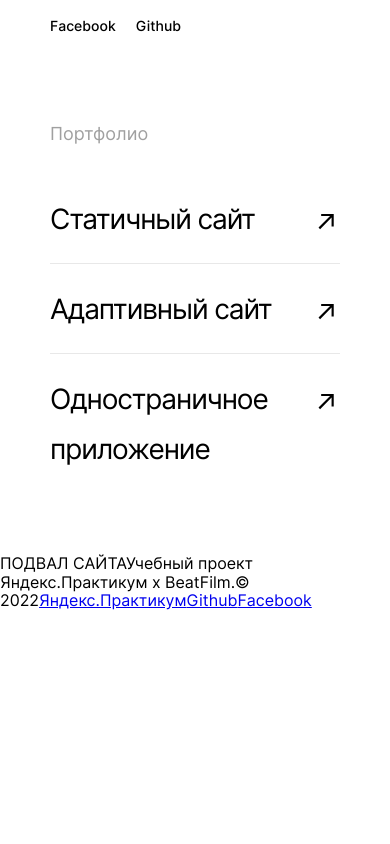
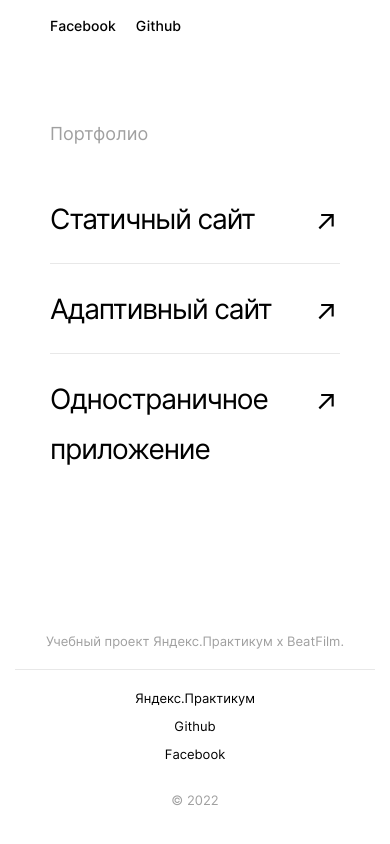
Before and after one commit to izverk/movies-explorer-frontend, a React (Create React App) app: page / in a window 390 px wide. Shown: the part 3019-3863 px from the top of the page. Before the commit the page ends 3629 px from the top, so only its background shows below. Built offline with nearby package versions, Linux system fonts and the light colour scheme.

Commit message:
feat: сверстан Footer проверено в PerfectPixel

```diff
--- a/src/components/Footer/Footer.css
+++ b/src/components/Footer/Footer.css
@@ -0,0 +1,103 @@
+.footer {
+	padding: 79px 5.5% 20px;
+}
+
+.footer__title {
+	padding: 0;
+	margin: 0 0 20px;
+	font-weight: 400;
+	font-size: 13px;
+	line-height: 16px;
+	text-align: center;
+	color: #a0a0a0;
+}
+
+.footer__container {
+	padding-top: 20px;
+	padding-bottom: 20px;
+	display: flex;
+	flex-flow: row-reverse wrap;
+	justify-content: space-between;
+	border-top: 1px solid #e8e8e8;
+}
+
+.footer__links-list {
+	padding: 0;
+	margin: 0;
+	list-style: none;
+	display: flex;
+}
+
+.footer__copyright {
+	font-weight: 400;
+	font-size: 13px;
+	line-height: 16px;
+}
+
+.footer__links-item {
+	margin: 0 20px 0 0;
+	font-weight: 400;
+	font-size: 13px;
+	line-height: 16px;
+}
+
+.footer__links-item:last-of-type {
+	margin-right: 0;
+	margin-bottom: 0;
+}
+
+.footer__link {
+	color: #000;
+	text-decoration: none;
+}
+
+@media screen and (max-width: 768px) {
+	.footer {
+		padding-left: 3.9%;
+		padding-right: 3.9%;
+		padding-bottom: 20px;
+	}
+}
+@media screen and (max-width: 580px) {
+	.footer__container {
+		justify-content: center;
+		border-top: 1px solid #e8e8e8;
+	}
+	.footer__links-list {
+		width: 100%;
+		margin-bottom: 30px;
+		flex-direction: column;
+		align-items: center;
+	}
+	.footer__copyright {
+		color: #a0a0a0;
+	}
+	.footer__links-item {
+		margin-right: 0;
+		margin-bottom: 12px;
+	}
+}
+@media screen and (max-width: 320px) {
+	.footer {
+		padding-left: 3.1%;
+		padding-right: 3.1%;
+		padding-bottom: 10px;
+	}
+	.footer__title {
+		margin-bottom: 21px;
+		font-size: 12px;
+		line-height: 15px;
+	}
+	.footer__container {
+		padding-top: 30px;
+		padding-bottom: 10px;
+	}
+	.footer__copyright {
+		font-size: 12px;
+		line-height: 15px;
+	}
+	.footer__links-item {
+		font-size: 12px;
+		line-height: 15px;
+	}
+}
--- a/src/components/Footer/Footer.js
+++ b/src/components/Footer/Footer.js
@@ -3,13 +3,32 @@ import './Footer.css';
 
 function Footer() {
     return (
-        <footer className="Footer">
-            ПОДВАЛ САЙТА
-            <span>Учебный проект Яндекс.Практикум х BeatFilm.</span>
-            <span>© 2022</span>
-            <a href='https://practicum.yandex.ru/' rel='noreferrer' target='_blank'>Яндекс.Практикум</a>
-            <a href='https://github.com/' rel='noreferrer' target='_blank'>Github</a>
-            <a href='https://www.facebook.com/' rel='noreferrer' target='_blank'>Facebook</a>
+        <footer className="footer">
+            <h2 className='footer__title'>
+                Учебный проект Яндекс.Практикум х BeatFilm.
+            </h2>
+            <div className='footer__container'>
+                <ul className='footer__links-list'>
+                    <li className='footer__links-item'>
+                        <a className='app__links footer__link' href='https://practicum.yandex.ru/' rel='noreferrer' target='_blank'>
+                            Яндекс.Практикум
+                        </a>
+                    </li>
+                    <li className='footer__links-item'>
+                        <a className='app__links footer__link' href='https://github.com/' rel='noreferrer' target='_blank'>
+                            Github
+                        </a>
+                    </li>
+                    <li className='footer__links-item'>
+                        <a className='app__links footer__link' href='https://www.facebook.com/' rel='noreferrer' target='_blank'>
+                            Facebook
+                        </a>
+                    </li>
+                </ul>
+                <span className='footer__copyright'>
+                    © 2022
+                </span>
+            </div>
         </footer>
     );
 }
```
